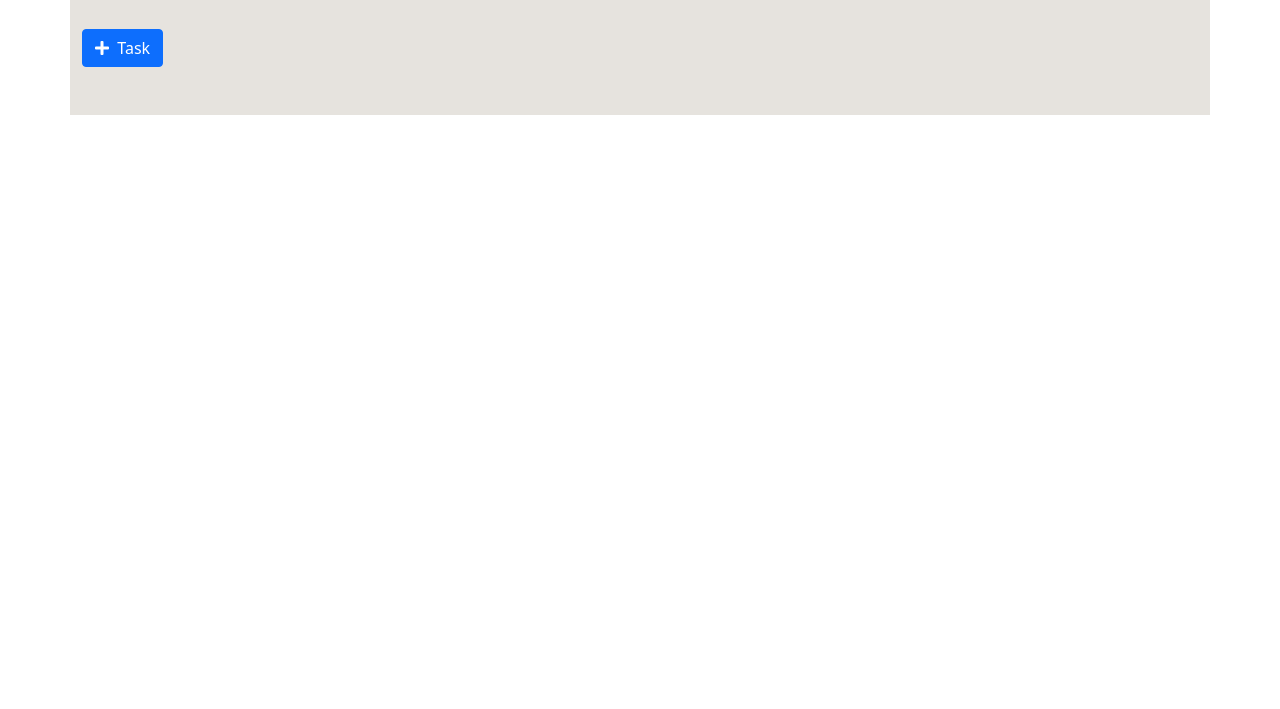
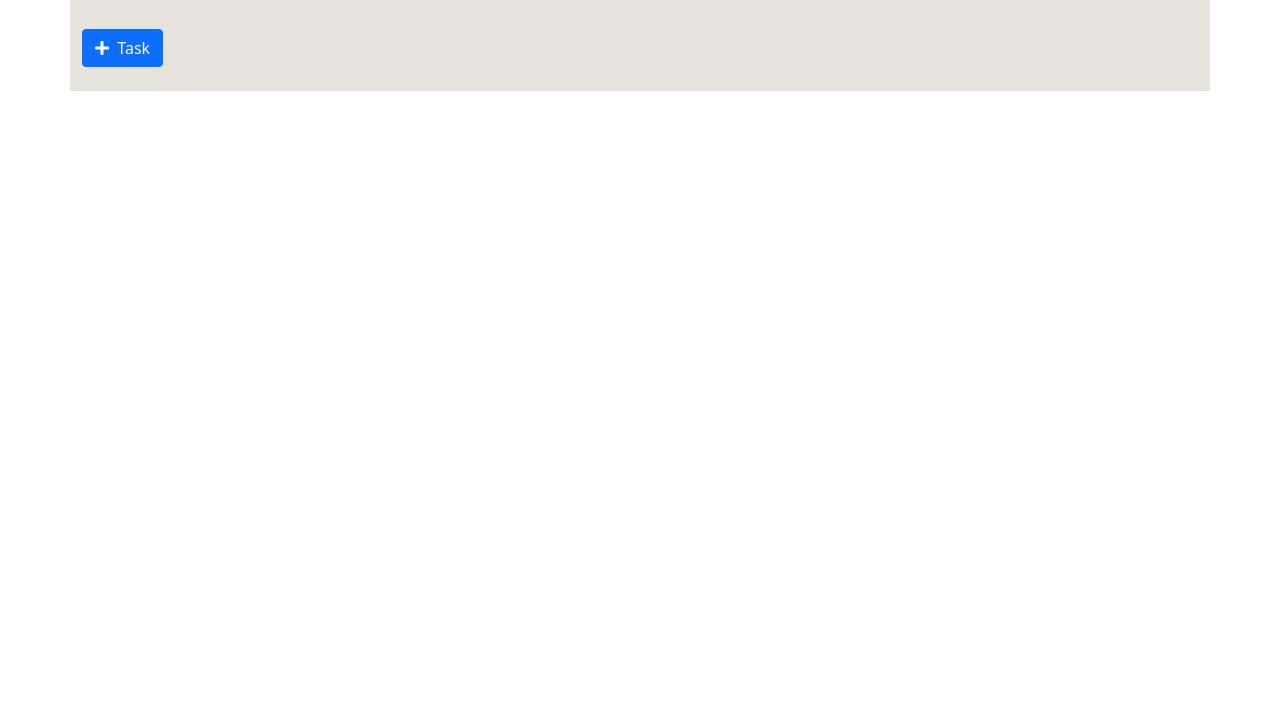
Before and after one commit to rijisapz/Final-Project, a plain HTML site: page index.html in a window 1280 px wide. Shown: the part 91-800 px from the top of the page. Drawn offline with nearby package versions, Linux system fonts and the light colour scheme.

Commit message:
update some spacing

```diff
--- a/index.html
+++ b/index.html
@@ -15,9 +15,8 @@
   <div class="container">
     <h1 class="logo">Task App</h1><br>
     <button class="btn btn-primary" id="add-task-btn"><i class="fas fa-plus"></i>&nbsp;&nbsp;Task</button><br>
-    <br>
     <form id="task-form" class="hidden">
-      <div class="mb-3">
+      <div class="mb-3"><br>
         <label for="task-title" class="form-label">Task Title</label>
         <input type="text" class="form-control" id="task-title" required>
       </div>
```
